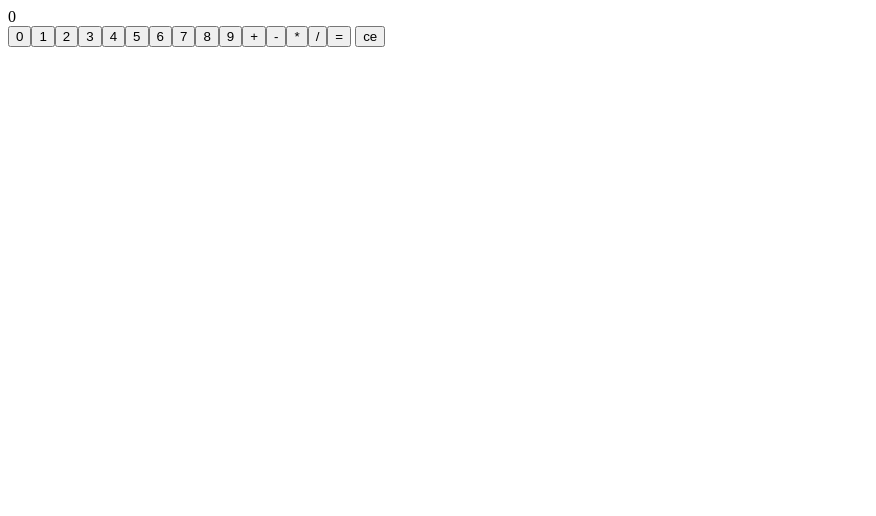
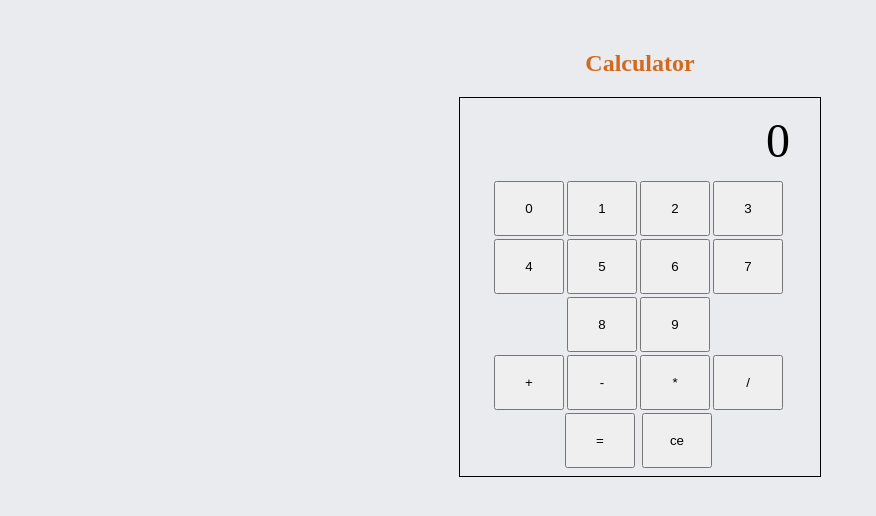
Before and after one commit to nikospe/calculator-with-angular, a plain HTML site: page index.html in a window 1280 px wide. Shown: the whole page, without its empty margins (0-876 px from the left). Drawn offline with nearby package versions, Linux system fonts and the light colour scheme.

Commit message:
style init

```diff
--- a/calculator.js
+++ b/calculator.js
@@ -49,7 +49,7 @@ class CalculatorCtrl {
                     this.subtraction();
                     break;
                 case '*' :
-                    this.divison();
+                    this.poliferation();
                     break;
                 case '/' :
                     if ( this.secondNum == 0 ) {
@@ -93,8 +93,8 @@ class CalculatorCtrl {
 
 app.component('calculator', {
   template: `<div id="calc">
-    <display first-num="$ctrl.firstNum" act="$ctrl.act" second-num="$ctrl.secondNum"></display>
-    <keypad on-click="$ctrl.keyPressed"></keypad>
-  </div>`,
+        <display first-num="$ctrl.firstNum" act="$ctrl.act" second-num="$ctrl.secondNum"></display>
+        <keypad on-click="$ctrl.keyPressed"></keypad>
+    </div>`,
   controller: CalculatorCtrl
 });
--- a/display.js
+++ b/display.js
@@ -4,5 +4,5 @@ app.component('display', {
         secondNum: '<',
         act: '<'
     },
-    template: `<div id="screen">{{$ctrl.firstNum}}{{$ctrl.act}}{{$ctrl.secondNum}}</div>`
+    template: `<div id="display">{{$ctrl.firstNum}}{{$ctrl.act}}{{$ctrl.secondNum}}</div>`
 });
--- a/index.html
+++ b/index.html
@@ -1,18 +1,20 @@
 <!DOCTYPE html>
 <html>
   <head>
+    <meta charset="UTF-8">
     <script src="https://ajax.googleapis.com/ajax/libs/angularjs/1.6.4/angular.min.js"></script>
     <script src="calculator.js"></script>
     <script src="display.js"></script>
     <script src="keypad.js"></script>
-    <meta charset="UTF-8">
+    <link rel="stylesheet" type="text/css" href="styles.css">
+    <title>Calculator</title>
   </head>
 <body>
 
+<h2 id="title">Calculator</h2>
+
 <div ng-app="myApp">
-
   <calculator></calculator>
-
 </div>
 
 </body>
--- a/keypad.js
+++ b/keypad.js
@@ -8,13 +8,13 @@ app.component('keypad', {
     bindings: {
         onClick: '<'
     },
-    template: `<div>
+    template: `<div id="numbers">
         <button
             class = "nums"
             ng-repeat = "number in [0,1,2,3,4,5,6,7,8,9]"
             ng-click = "$ctrl.buttonClick(number)">
             {{number}}
-        </buttons>
+        </buttons></div><div id="actions">
         <button
             class = "symbols"
             ng-repeat = 'symbol in ["+","-","*","/","="]'
@@ -24,6 +24,6 @@ app.component('keypad', {
         <button
             id = "clear"
             ng-click = '$ctrl.buttonClick("clear")'>
-        ce</button>`,
+        ce</button></div>`,
      controller: KeypadCtrl
 });
--- a/styles.css
+++ b/styles.css
@@ -0,0 +1,58 @@
+body {
+    background-color: #e9ebee;
+    padding: 15px;
+    margin: 15px;
+}
+
+#title {
+    color: chocolate;
+    text-align: center;
+}
+
+#calc {
+    text-align: center;
+    border: 1px solid black;
+    width: 350px;
+    margin: 0 auto;
+    padding: 5px;
+}
+
+#display {
+    text-align: right;
+    margin-right: 15px;
+    padding: 10px;
+    font-size: -webkit-xxx-large;
+    overflow-x: overlay;
+}
+
+#numbers {
+    margin-top: 3px;
+}
+
+#actions {
+
+}
+
+.nums {
+    width: 70px;
+    height: 55px;
+    margin-right: 3px;
+    margin-bottom: 3px;
+    padding: 3px;
+}
+
+.symbols {
+    width: 70px;
+    height: 55px;
+    margin-right: 3px;
+    margin-bottom: 3px;
+    padding: 3px;
+}
+
+#clear {
+    width: 70px;
+    height: 55px;
+    margin-right: 3px;
+    margin-bottom: 3px;
+    padding: 3px;
+}
```
